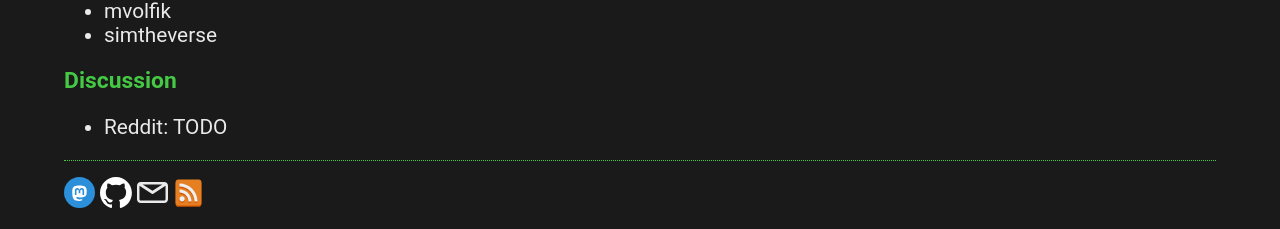
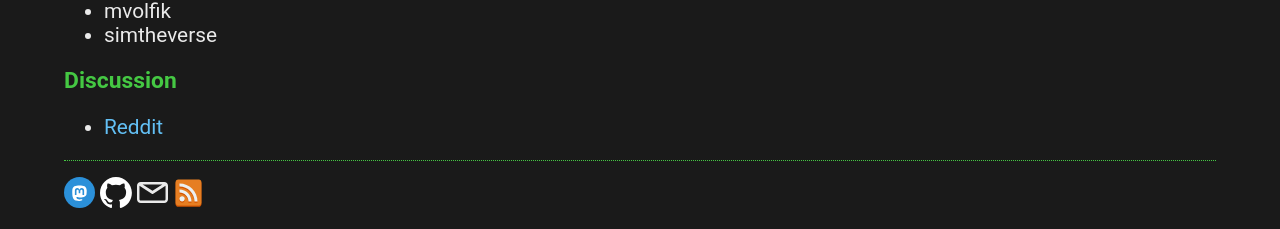
Before and after one commit to davidlattimore/davidlattimore.github.io, a Jekyll site: the page built from _posts/2025-09-03-rustforge-wild-performance-tricks.md, in a window 1280 px wide and 900 px high, scrolled down 7802 px. Shown: the part 668-897 px from the top of the window. Built offline with Jekyll 4.4.1, drawn with Linux system fonts in a browser that asks for light colours.

Commit message:
Add Reddit link

```diff
--- a/_posts/2025-09-03-rustforge-wild-performance-tricks.md
+++ b/_posts/2025-09-03-rustforge-wild-performance-tricks.md
@@ -406,4 +406,4 @@ to make it possible for me to continue to work on this kind of stuff rather than
 
 ## Discussion
 
-* Reddit: TODO
+* [Reddit](https://www.reddit.com/r/rust/comments/1n7814i/wild_performance_tricks/)
```
